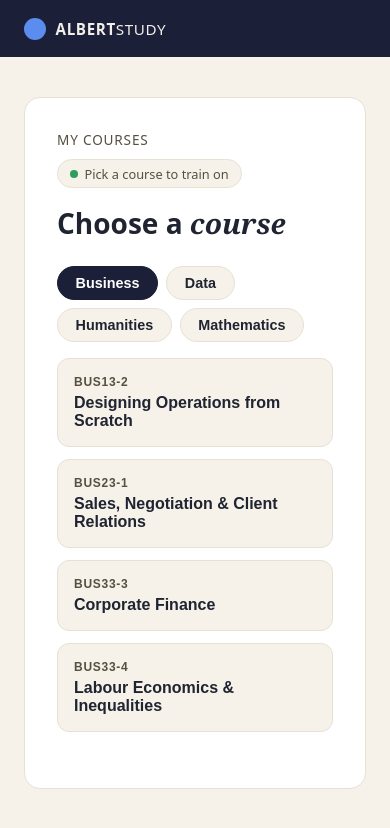
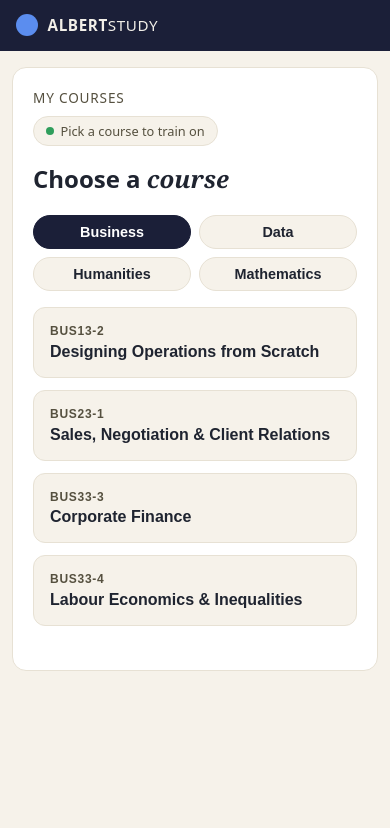
Before and after one commit to LeaCort/AlbertStudy, a website: page UI/index.html in a window 390 px wide. Drawn offline with Linux system fonts and the light colour scheme.

Commit message:
Adapt layout to phone and desktop widths

```diff
--- a/UI/style.css
+++ b/UI/style.css
@@ -34,15 +34,15 @@ em {
 
 .topbar {
   background: var(--navy);
-  padding: 1.1rem 1.5rem;
 }
 
 .logo {
   display: flex;
   align-items: center;
   gap: 0.6rem;
-  max-width: 640px;
+  max-width: 820px;
   margin: 0 auto;
+  padding: 1.1rem 1.5rem;
 }
 
 .logo-dot {
@@ -66,7 +66,7 @@ em {
 /* Layout */
 
 .app {
-  max-width: 640px;
+  max-width: 820px;
   margin: 0 auto;
   padding: 2.5rem 1.5rem 3rem;
 }
@@ -131,8 +131,10 @@ button {
 /* Only plain action buttons (no class) get the navy hover. Classed buttons
    (cards, tabs, options) define their own hover; a generic element rule here
    is more specific than theirs and left dark text on a navy background. */
+@media (hover: hover) {
   button:not([class]):hover:not(:disabled) {
     background: #2a2f52;
+  }
 }
 
 button:disabled {
@@ -164,9 +166,11 @@ button:focus-visible {
   border: 1px solid var(--border);
 }
 
+@media (hover: hover) {
   .category-tab:hover:not(.selected) {
     border-color: var(--accent);
     background: var(--card);
+  }
 }
 
 .category-tab.selected {
@@ -179,7 +183,7 @@ button:focus-visible {
 
 .course-grid {
   display: grid;
-  grid-template-columns: repeat(auto-fill, minmax(190px, 1fr));
+  grid-template-columns: repeat(auto-fill, minmax(200px, 1fr));
   gap: 0.75rem;
   margin-bottom: 1.5rem;
 }
@@ -205,9 +209,11 @@ button:focus-visible {
   color: var(--muted);
 }
 
+@media (hover: hover) {
   .course-card:hover:not(.selected) {
     border-color: var(--accent);
     background: var(--card);
+  }
 }
 
 .course-card.selected {
@@ -233,8 +239,8 @@ button:focus-visible {
 }
 
 .chapter-list {
-  display: flex;
-  flex-direction: column;
+  display: grid;
+  grid-template-columns: repeat(auto-fill, minmax(300px, 1fr));
   gap: 0.5rem;
 }
 
@@ -253,9 +259,11 @@ button:focus-visible {
   text-align: left;
 }
 
+@media (hover: hover) {
   .chapter-item:hover {
     border-color: var(--accent);
     background: var(--card);
+  }
 }
 
 .chapter-number {
@@ -339,9 +347,11 @@ button:focus-visible {
   gap: 0.75rem;
 }
 
+@media (hover: hover) {
   .option-btn:hover:not(:disabled) {
     border-color: var(--accent);
     background: var(--bg);
+  }
 }
 
 /* Icons (not just color) mark right/wrong so the feedback also works for
@@ -402,3 +412,70 @@ button:focus-visible {
   font-weight: 600;
   margin-bottom: 1.5rem;
 }
+
+/* Touch and accessibility basics */
+
+button {
+  touch-action: manipulation;
+}
+
+@media (pointer: coarse) {
+  button {
+    min-height: 44px;
+  }
+}
+
+@media (prefers-reduced-motion: reduce) {
+  .spinner {
+    animation-duration: 2.4s;
+  }
+
+  .progress-fill {
+    transition: none;
+  }
+}
+
+/* Phones */
+
+@media (max-width: 560px) {
+  .logo {
+    padding: 0.9rem 1rem;
+  }
+
+  .app {
+    padding: 1rem 0.75rem 2rem;
+  }
+
+  .screen {
+    padding: 1.25rem;
+    border-radius: 14px;
+  }
+
+  .page-title {
+    font-size: 1.5rem;
+    margin-bottom: 1.25rem;
+  }
+
+  #question-text {
+    font-size: 1.25rem;
+    line-height: 1.35;
+  }
+
+  /* Four tabs in two even rows instead of a ragged wrap. */
+  .category-tabs {
+    display: grid;
+    grid-template-columns: 1fr 1fr;
+  }
+
+  .category-tab {
+    width: 100%;
+  }
+
+  .course-grid {
+    grid-template-columns: 1fr;
+  }
+
+  .chapter-list {
+    grid-template-columns: 1fr;
+  }
+}
```
Lines whose indentation alone changed are shown as unchanged.
